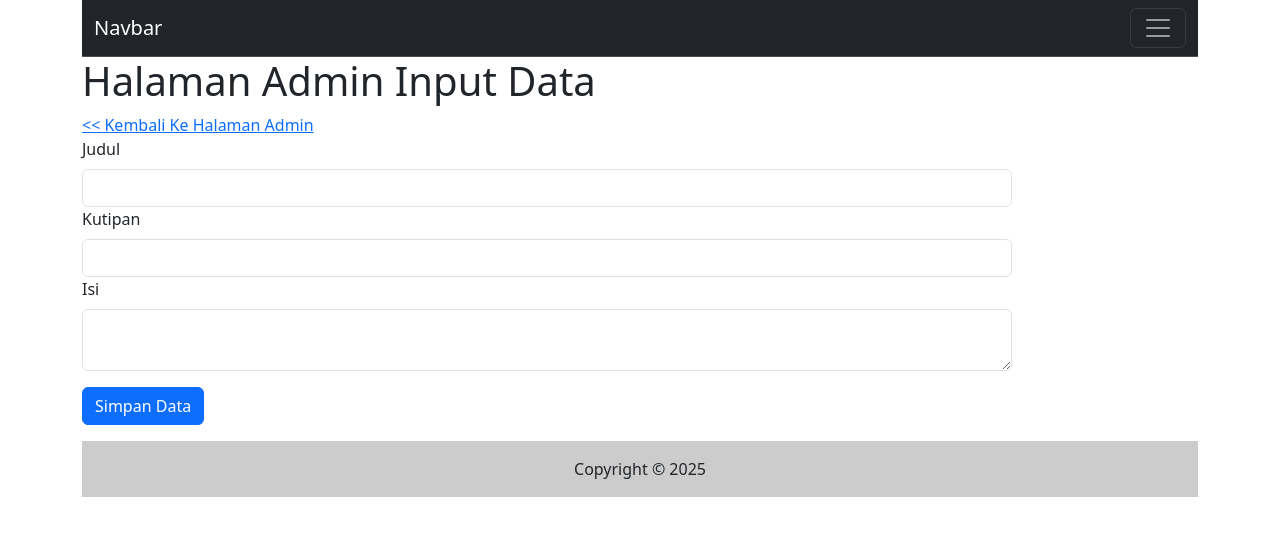
After one commit to Salsabilacf/websitecompanyprofilesalsa, a PHP site: page /halaman_input.php in a window 1280 px wide. The commit adds this page. Shown: the top 536 px of the page. Run offline with PHP 8.4, Linux system fonts and the light colour scheme; some libraries are stand-ins or nearby versions.

Commit message:
mengaupdate file

```diff
--- /dev/null
+++ b/admin/halaman_input.php
@@ -0,0 +1,76 @@
+<?php include("inc_header.php")?>
+<?php
+$judul        ="";
+$kutipan      ="";
+$isi          ="";
+$error        ="";
+$sukses       ="";
+
+if(isset($_POST['simpan'])){
+    $judul      =$_POST['judul'];
+    $isi        =$_POST['isi'];
+    $kutipan    =$_POST['kutipan'];
+
+    if($judul == '' or $isi == ''){
+        $error = "Silakan Masukan Data";
+    }
+
+    if(empty($error)){
+        $sql1  = "insert into halaman(judul,kutipan,isi) values ('$judul', '$kutipan', '$isi')";
+        $q1 = mysqli_query($koneksi, $sql1);
+        if($q1){
+            $sukses  ="Data sukses dimasukkan";
+        }else{
+            $error = "Data gagal dimasukkan";
+        }
+    }
+}
+?>
+<h1>Halaman Admin Input Data</h1>
+<div class="mb-3row">
+    <a href="halaman.php"><< Kembali Ke Halaman Admin</a>
+</div>
+<?php
+if($error){
+?>
+    <div class="alert alert-danger" role="alert">
+        <?php echo $error ?>
+    </div>
+<?php
+}
+?>
+<?php
+if($sukses){
+?>
+    <div class="alert alert-primary" role="alert">
+        <?php echo $sukses ?>
+    </div>
+<?php
+}
+?>
+<form action="" method="post">
+    <div class="mb-3">
+        <label for="judul" class="form-label">Judul</label>
+        <div class="col-sm-10">
+            <input type="text" class="form-control" id="Judul" placeholder="<?php echo $judul?>" name="judul">
+        </div>
+        <div class="mb-3">
+        <label for="kutipan" class="form-label">Kutipan</label>
+        <div class="col-sm-10">
+            <input type="text" class="form-control" id="Kutipan" placeholder="<?php echo $kutipan?>" name="kutipan">
+        </div>
+        <div class="mb-3">
+        <label for="isi" class="form-label">Isi</label>
+        <div class="col-sm-10">
+           <textarea name="isi" class="form-control" id="summernode"><?php echo $isi?></textarea>
+        </div>
+    </div>
+    <div class="mb-3">
+       <div class="col-sm-2"></div>
+       <div class="col-sm-10">
+           <input type="submit" name="simpan" value="Simpan Data" class="btn btn-primary"/>
+        </div>
+    </div>
+
+</form>
+<?php include("inc_footer.php")?>
--- /dev/null
+++ b/admin/inc_footer.php
@@ -0,0 +1,15 @@
+</main>
+<footer class="bg-light">
+    <div class="text-center p-3" style="background:#CCCCCC">
+        Copyright &copy; 2025
+     </div>
+</footer>
+<script>
+    $(document).ready(function() {
+        $('#summernote').summernote();
+});
+</script>
+<script src="https://cdn.jsdelivr.net/npm/bootstrap@5.3.3/dist/js/bootstrap.bundle.min.js"></script>
+</body>
+
+</html>
--- /dev/null
+++ b/admin/inc_header.php
@@ -0,0 +1,48 @@
+<?php
+include("../inc/inc_koneksi.php");
+?>
+
+<!DOCTYPE html>
+<html lang="en">
+<head>
+    <meta charset="UTF-8">
+    <meta name="viewport" content="width=device-width, initial-scale=1.0">
+    <title>Admin Company Profile</title>
+    <link href="https://cdn.jsdelivr.net/npm/bootstrap@5.3.3/dist/css/bootstrap.min.css" rel="stylesheet">
+
+    <script src="https://code.jquery.com/jquery-3.5.1.min.js"></script>
+    <link href="https://cdn.jsdelivr.net/npm/summernote@0.9.0/dist/summernote.min.css" rel="stylesheet">
+    <script src="https://cdn.jsdelivr.net/npm/summernote@0.9.0/dist/summernote.min.js"></script>
+</head>
+
+<body class="container">
+    <header>
+        <nav class="navbar bg-dark border-bottom border-body" data-bs-theme="dark">
+            <div class="container-fluid">
+                <a class="navbar-brand" href="#">Navbar</a>
+                <button class="navbar-toggler" type="button" data-bs-toggle="collapse" data-bs-target="#navbarNav" aria-controls="navbarNav" aria-expanded="false" aria-label="Toggle navigation">
+                    <span class="navbar-toggler-icon"></span>
+                </button>
+            <div class="collapse navbar-collapse" id="navbarNav">
+                <ul class="navbar-nav">
+                    <li class="nav-item">
+                        <a class="nav-link active" aria-current="page" href="#">Admin Halaman</a>
+                    </li>
+                    <li class="nav-item">
+                        <a class="nav-link" href="#">Admin Tutors</a>
+                    </li>
+                    <li class="nav-item">
+                        <a class="nav-link" href="#">Admin Partner</a>
+                    </li>
+                    <li class="nav-item">
+                        <a class="nav-link" href="#">Admin Contact</a>
+                    </li>
+                    <li class="nav-item">
+                        <a class="nav-link" href="">Logout>></a>
+                    </li>
+                </ul>
+            </div>
+            </div>
+        </nav>
+    </header>
+<main>
```
Also changed, not shown: admin/halaman.php (+40 -43 lines), companyprofile.sql (added, +70 -0 lines).
